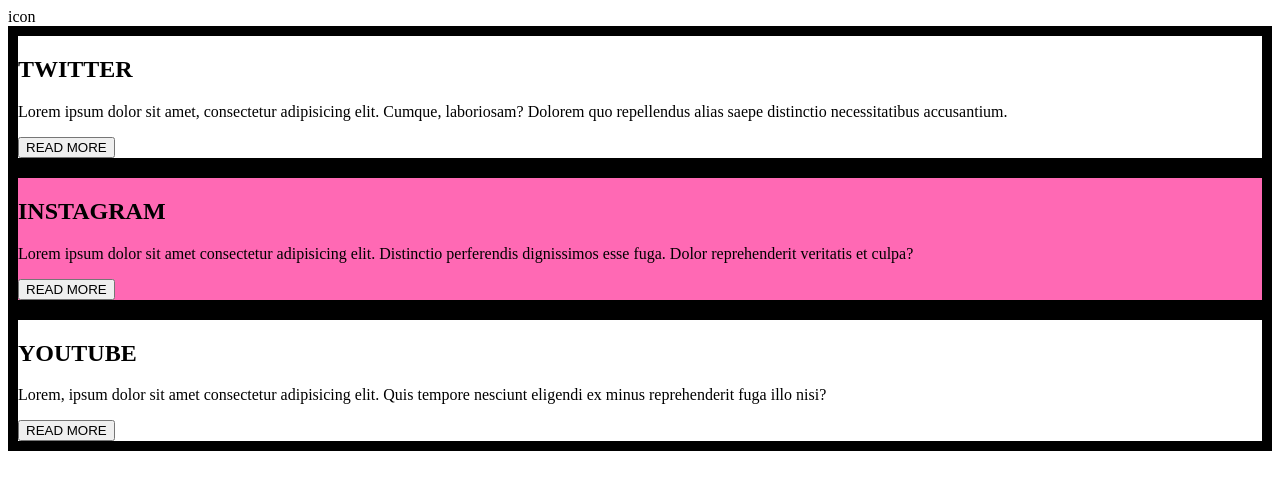
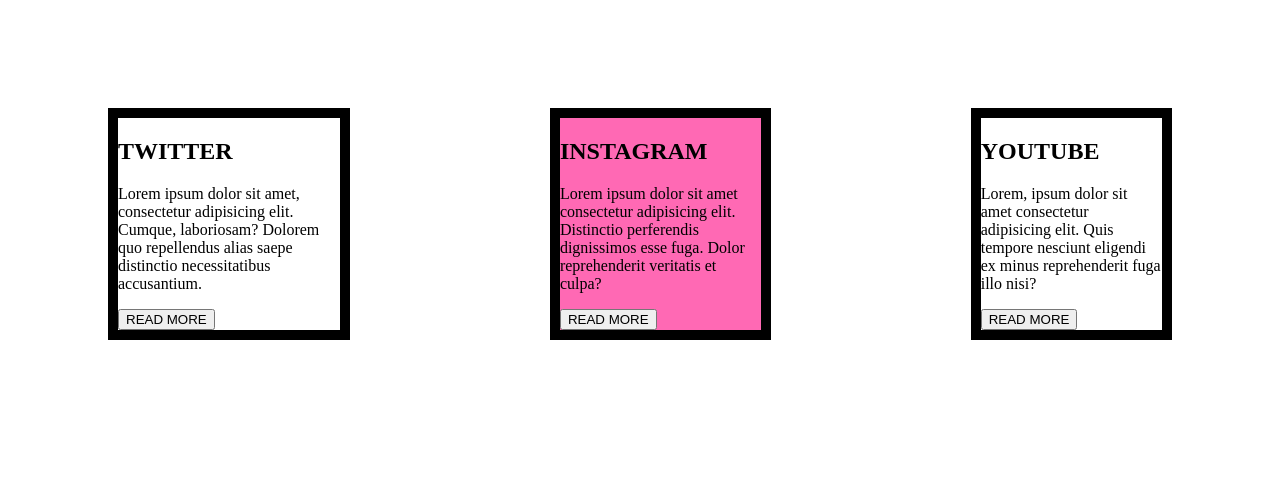
Before and after one commit to Muradovvv/BF-109HOMEWORK, a plain HTML site: page 01.html/task1.html in a window 1280 px wide. Drawn offline with Linux system fonts and the light colour scheme.

Commit message:
file added

```diff
--- a/01.html/01.css
+++ b/01.html/01.css
@@ -1,18 +1,23 @@
 .test{
+    margin: 100px;
     border-style: solid;
   border-width: 10px;
-  border height: 20px;
-
+  border height: 50px;
 }
 .front{
+    margin:100px;
     background-color: hotpink;
     border-style: solid;
     border-width: 10px;
-    border height: 20px;
+    border height:100px;
 
 }
 .vusale{
+    margin: 100px; ;
     border-style: solid;
     border-width: 10px;
-    border height: 20px;
+    border height: 100px;
 }
+.murad{
+    display:flex;
+}
--- a/01.html/02.css
+++ b/01.html/02.css
@@ -34,7 +34,7 @@
         color: #ffff;
         background-color: black;
         width: 150px;
-        pdadding: 10px;
+        padding: 10px;
         border-radius: 7px;
         margin-top: 100px;
 }
@@ -55,5 +55,7 @@ p{
     size: 10px;
     padding: 50px;
     margin: 300px;
-
 }
+i{
+    margin: 5px; ;
+}
--- a/01.html/task1.html
+++ b/01.html/task1.html
@@ -8,7 +8,7 @@
   </head>
 
   <body>
- icon
+    <div  class="murad">
         <div class="test">
             <h2>TWITTER</h2>
             <p>
@@ -35,5 +35,6 @@
             </p>
             <button>READ MORE</button>
           </div>
+    </div>
   </body>
 </html>
```
Also changed, not shown: 01.html/task2.html (+11 -7 lines), 01.html/man.png (added), 1 other file. Lines whose indentation alone changed are shown as unchanged.
